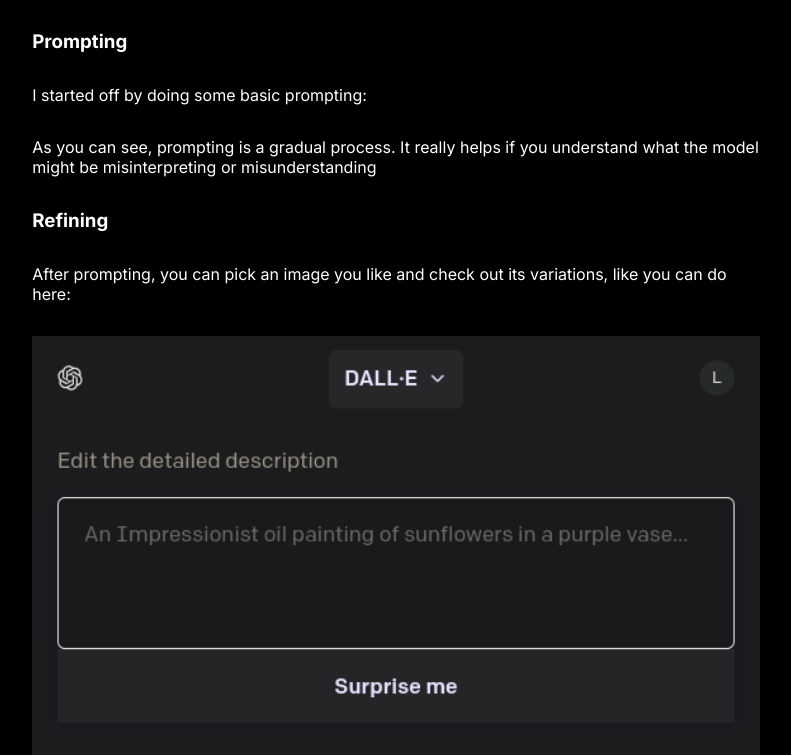
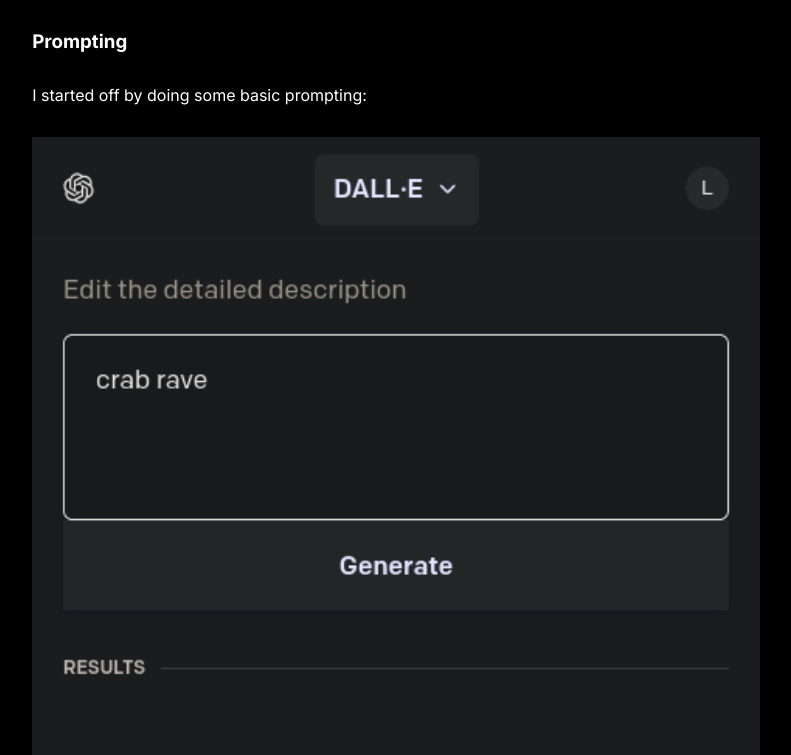
Before and after one commit to Rijndael1998/Website-Neo, a Next.js app: page /fun/hobbies in a window 1280 px wide. Shown: the part 1062-1817 px from the top of the page, without its empty margins (244-1035 px from the left). Built offline with nearby package versions, Linux system fonts and the light colour scheme.

Commit message:
restored images for now

```diff
--- a/src/app/fun/hobbies/page.tsx
+++ b/src/app/fun/hobbies/page.tsx
@@ -53,15 +53,12 @@ export default function Hobbies() {
             }
         </p>
 
-        {/* <LazyCollapse>
-            <LazyRow aspectRatio={469 / 928} >
-                {
-                    AIImagesPrompts.map((item) => {
-                        return <LazyImage key={item} aspectRatio={469 / 928} src={item} alt={"Image prompt"} />
-                    })
-                }
-            </LazyRow>
-        </LazyCollapse> */}
+
+        {
+            AIImagesPrompts.map((item) => {
+                return <LazyImage key={item} aspectRatio={469 / 928} src={item} alt={"Image prompt"} />
+            })
+        }
 
         <p>
             {
```
